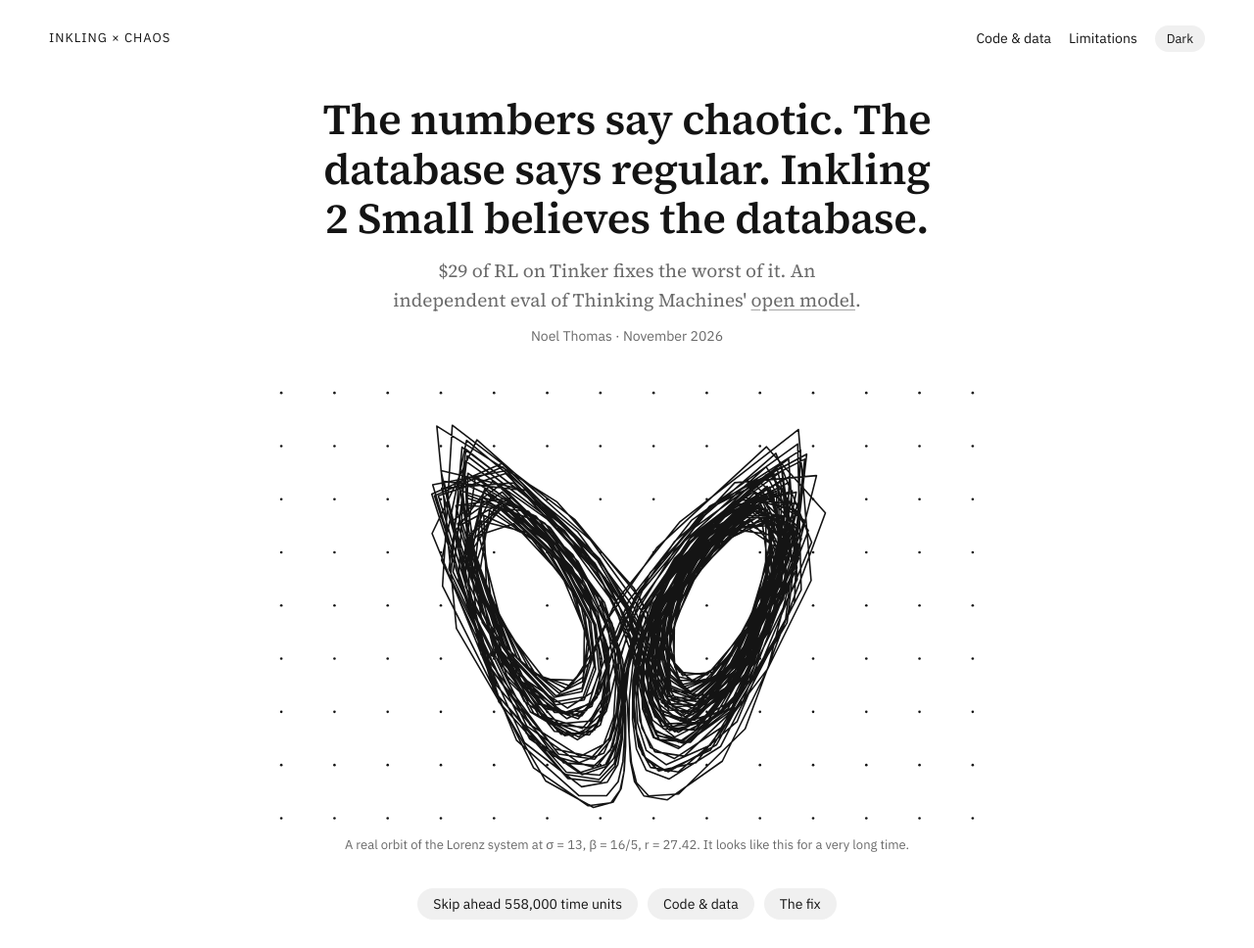
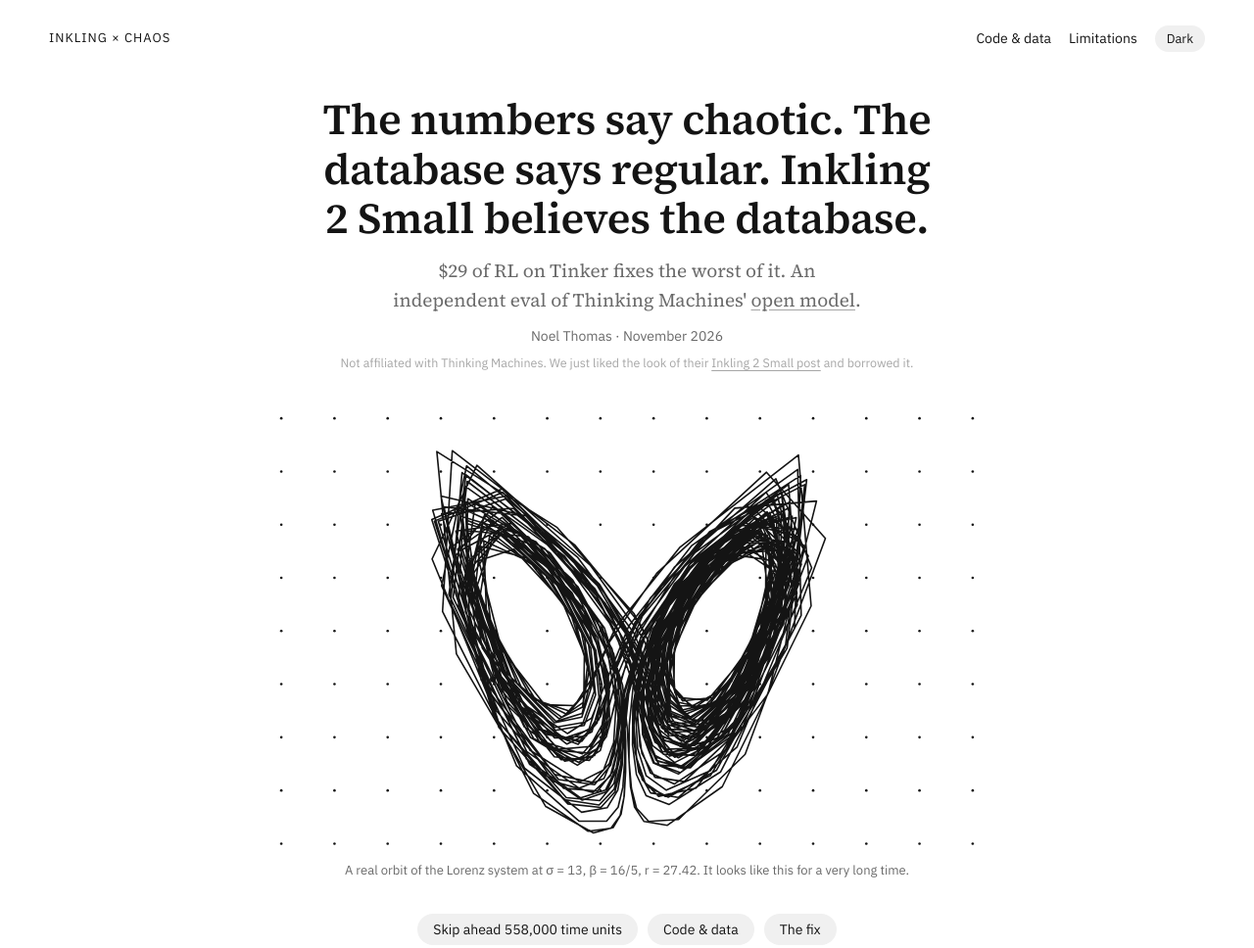
Before and after one commit to 11NOel11/inkling-chaos, a plain HTML site: page docs/index.html in a window 1280 px wide. Shown: the top 968 px of the page at 98% size. Drawn offline with Linux system fonts and the light colour scheme.

Commit message:
Move the design credit to the top of the page

```diff
--- a/docs/index.html
+++ b/docs/index.html
@@ -36,6 +36,8 @@ header.title { text-align: center; max-width: 780px; margin: 26px auto 0 }
 h1 { font-size: clamp(30px, 5vw, 44px); line-height: 1.15; font-weight: 600; margin: 0 0 12px; text-wrap: balance; letter-spacing: -.01em }
 .dek { font-size: 19px; color: var(--muted); margin: 0 auto 10px; max-width: 620px; text-wrap: balance }
 .byline { font-family: var(--sans); font-size: 14px; color: var(--muted) }
+.borrowed { font-family: var(--sans); font-size: 12.5px; color: var(--faint); margin-top: 6px }
+.borrowed a { color: inherit }
 .hero { max-width: 760px; margin: 20px auto 0 }
 #lorenz { width: 100%; aspect-ratio: 16 / 10; display: block; max-width: 100% }
 .hero-cap { font-family: var(--sans); font-size: 13px; color: var(--muted); text-align: center; margin-top: 4px; min-height: 40px }
@@ -97,6 +99,7 @@ footer { max-width: 680px; margin: 60px auto 40px; font-family: var(--sans); fon
   <h1>The numbers say chaotic. The database says regular. Inkling 2 Small believes the database.</h1>
   <p class="dek">$29 of RL on Tinker fixes the worst of it. An independent eval of Thinking Machines' <a href="https://huggingface.co/thinkingmachines/Inkling-2-Small">open model</a>.</p>
   <div class="byline">Noel Thomas · November 2026</div>
+  <div class="borrowed">Not affiliated with Thinking Machines. We just liked the look of their <a href="https://thinkingmachines.ai/news/inkling-2-small/">Inkling 2 Small post</a> and borrowed it.</div>
 </header>
 
 <div class="hero">
@@ -166,7 +169,7 @@ footer { max-width: 680px; margin: 60px auto 40px; font-family: var(--sans); fon
 <footer>
   Closest related work: <a href="https://arxiv.org/abs/2609.37616">Kumar &amp; Chopra (Lossfunk, NeurIPS 2026)</a> find the same pull toward a "verified source" in trivia questions, rising with how authoritative the note sounds, and reduce it by editing model activations; here a short RL run reduces it.<br><br>
   Systems and default parameters from <a href="https://github.com/williamgilpin/dysts">dysts</a> (William Gilpin, NeurIPS 2021).
-  Tinker credit provided by Thinking Machines Lab. Page design adapted from their <a href="https://thinkingmachines.ai/news/inkling-2-small/">Inkling 2 Small post</a>. Independent work, not affiliated with Thinking Machines.
+  Tinker credit provided by Thinking Machines Lab. Independent work, not affiliated with Thinking Machines.
   Every number on this page is recomputed from the raw replies by <code>code/score/</code> in the
   <a href="https://github.com/11NOel11/inkling-chaos">repository</a>.
 </footer>
```
